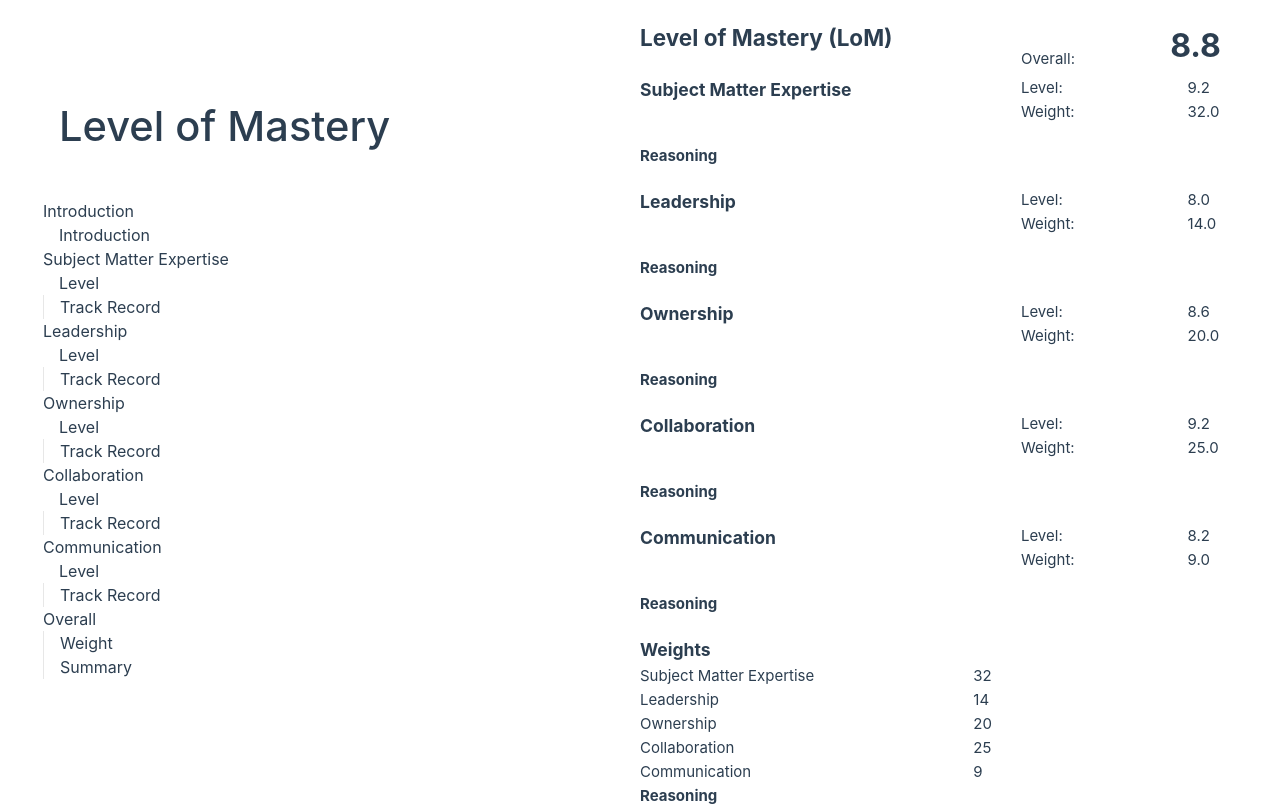
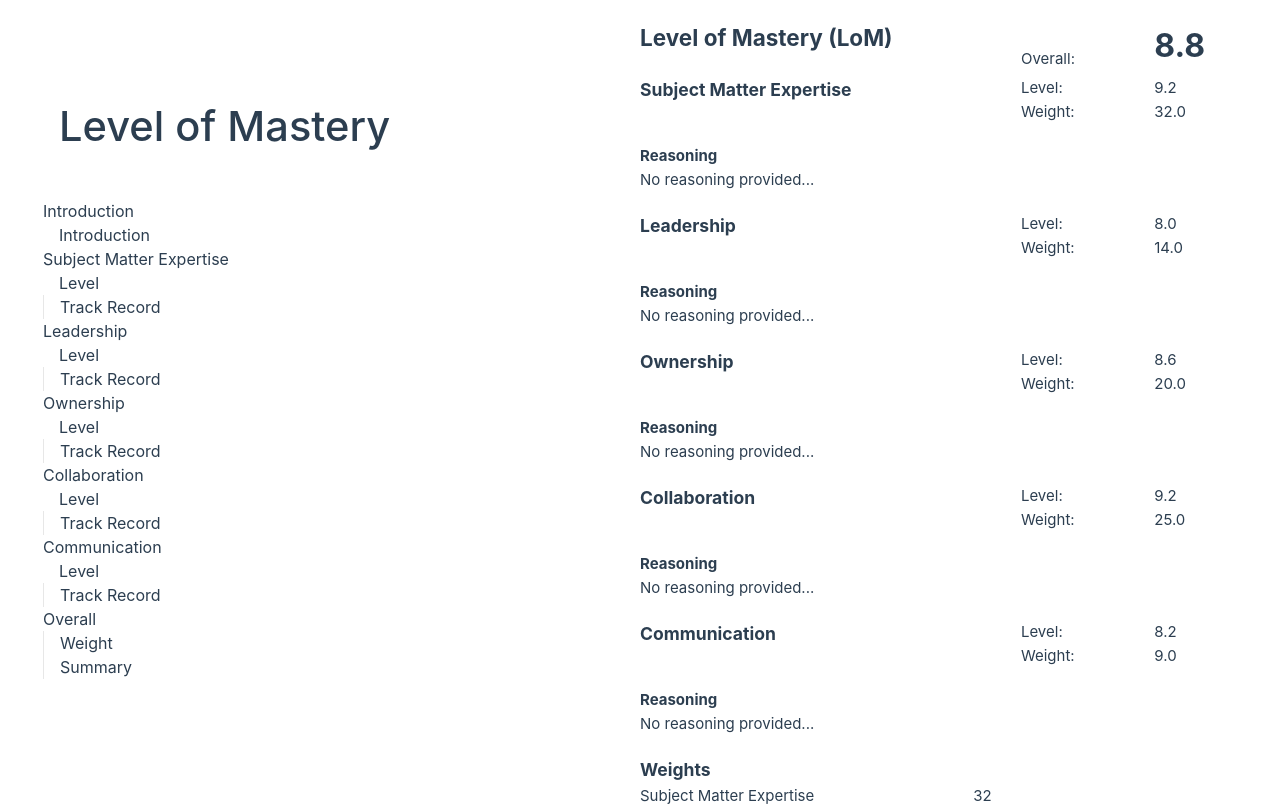
Before and after one commit to wrych/LoMSurvey, a Vue app: page /summary in a window 1280 px wide. Shown: the top 806 px of the page. Built offline with nearby package versions, Linux system fonts and the light colour scheme.

Commit message:
fix missing reasonings

```diff
--- a/src/views/SummaryView.vue
+++ b/src/views/SummaryView.vue
@@ -57,7 +57,7 @@ const overallLom = computed(() => {
 const reasoning_texts = computed(() => {
   type TextType = Record<dimensionWeightId, string | undefined>;
   const texts: TextType = {} as TextType;
-  (Object.keys(reasonings) as dimensionWeightId[]).forEach((key) => {
+  (Object.keys(reasonings.value) as dimensionWeightId[]).forEach((key) => {
     texts[key as dimensionWeightId] = reasonings.value[key as dimensionWeightId]
       ? reasonings.value[key as dimensionWeightId]
       : "No reasoning provided...";
@@ -90,7 +90,7 @@ h3 {
   top: 0px;
   right: 0px;
   display: grid;
-  grid-template-columns: 5fr 1fr;
+  grid-template-columns: 4fr 2fr;
   align-items: end;
 }
 .weightcontainer {
```
